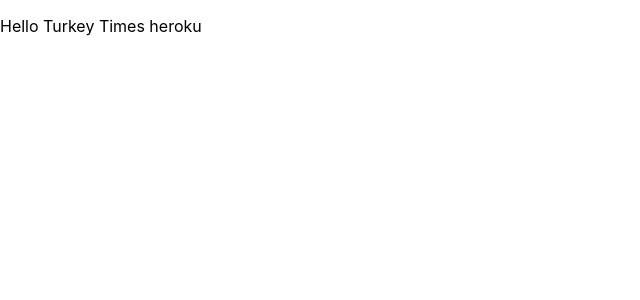
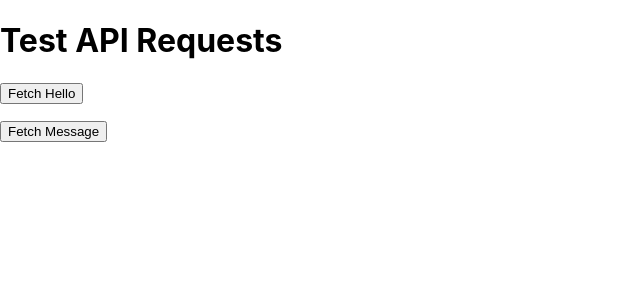
Before and after one commit to giffinmike/quackapp1, a React (Create React App) app: page / in a window 1280 px wide. Shown: the top 300 px of the page, without its empty margins (0-640 px from the left). Built offline with nearby package versions, Linux system fonts and the light colour scheme.

Commit message:
npm run start makes requests fine, but not the prod1

```diff
--- a/package.json
+++ b/package.json
@@ -3,6 +3,7 @@
   "version": "0.1.0",
   "private": true,
   "type": "module",
+  "proxy": "http://localhost:5001",
   "engines": {
     "node": "18.x",
     "npm": "8.x"
--- a/src/App.tsx
+++ b/src/App.tsx
@@ -1,54 +1,57 @@
-// import React, { useState } from 'react';
+import React, { useState } from 'react';
 
-// const App = () => {
-//   const [helloResponse, setHelloResponse] = useState('');
-//   const [messageResponse, setMessageResponse] = useState('');
+const App = () => {
+  const [helloResponse, setHelloResponse] = useState('');
+  const [messageResponse, setMessageResponse] = useState('');
 
-//   const fetchHello = async () => {
-//     try {
-//       const response = await fetch('/api/hello');
-//       const data = await response.json();
-//       setHelloResponse(data.message);
-//     } catch (error) {
-//       console.error('Error fetching hello:', error);
-//     }
-//   };
+  const fetchHello = async () => {
+    try {
+      const response = await fetch('/api/hello');
+      if (!response.ok) throw new Error('Network response was not ok');
+      const data = await response.json();
+      setHelloResponse(data.message);
+    } catch (error) {
+      console.error('Error fetching hello:', error);
+    }
+  };
 
-//   const fetchMessage = async () => {
-//     try {
-//       const response = await fetch('/api/message');
-//       const data = await response.json();
-//       setMessageResponse(data.message);
-//     } catch (error) {
-//       console.error('Error fetching message:', error);
-//     }
-//   };
+  const fetchMessage = async () => {
+    try {
+      const response = await fetch('/api/message');
+      if (!response.ok) throw new Error('Network response was not ok');
+      const data = await response.json();
+      setMessageResponse(data.message);
+    } catch (error) {
+      console.error('Error fetching message:', error);
+    }
+  };
 
-//   return (
-//     <div>
-//       <h1>Test API Requests</h1>
-//       <button onClick={fetchHello}>Fetch Hello</button>
-//       <p>{helloResponse}</p>
-//       <button onClick={fetchMessage}>Fetch Message</button>
-//       <p>{messageResponse}</p>
-//     </div>
-//   );
-// };
+  return (
+    <div>
+      <h1>Test API Requests</h1>
+      <button onClick={fetchHello}>Fetch Hello</button>
+      <p>{helloResponse}</p>
+      <button onClick={fetchMessage}>Fetch Message</button>
+      <p>{messageResponse}</p>
+    </div>
+  );
+};
 
-// export default App;
+export default App;
+
 
 
 
 ////////
 
-import React from 'react';
+// import React from 'react';
 
-function App() {
-  return (
-    <div>
-      <p>Hello Turkey Times heroku</p>
-    </div>
-  );
-}
+// function App() {
+//   return (
+//     <div>
+//       <p>Hello Turkey Times heroku</p>
+//     </div>
+//   );
+// }
 
-export default App;
+// export default App;
```
Also changed, not shown: 1 other file (tests, documents, lock files or other folders).
